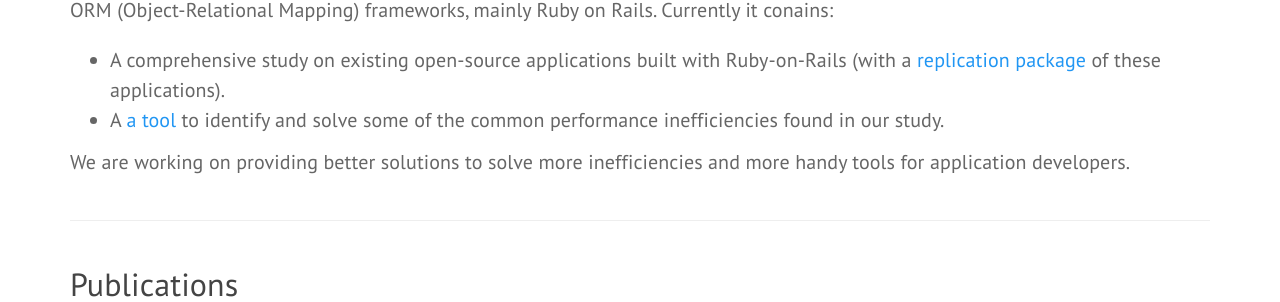
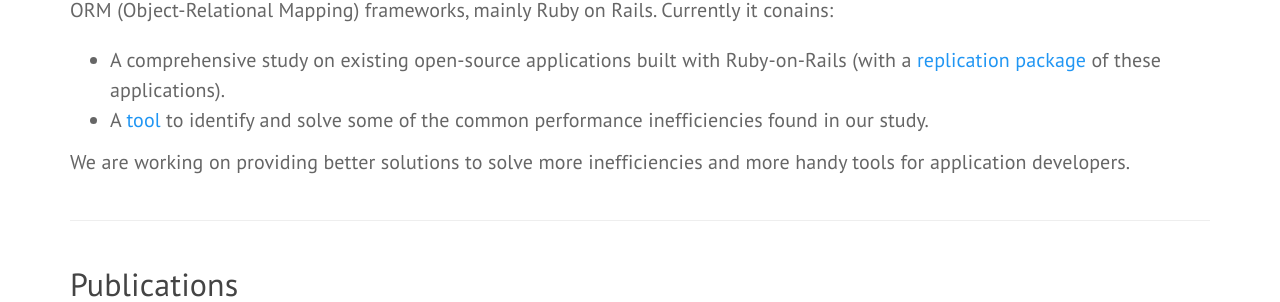
Before and after one commit to hyperloop-rails/hyperloop-rails.github.io, a Jekyll site: the page built from index.html, in a window 1280 px wide and 1016 px high. Shown: the part 431-733 px from the top of the window. Built offline with Jekyll 4.4.1, drawn with Linux system fonts in a browser that asks for light colours; nearby versions of some CDN libraries; comment, search, counter and statistics services are not loaded.

```diff
--- a/index.html
+++ b/index.html
@@ -29,7 +29,7 @@ layout: default
                             of these applications).
 
                         </li>
-                        <li>A <a href="docs/home/">a tool</a> to identify and solve some of the
+                        <li>A <a href="docs/home/">tool</a> to identify and solve some of the
                             common performance inefficiencies found in our study.
                         </li>
                     </ul>
```
